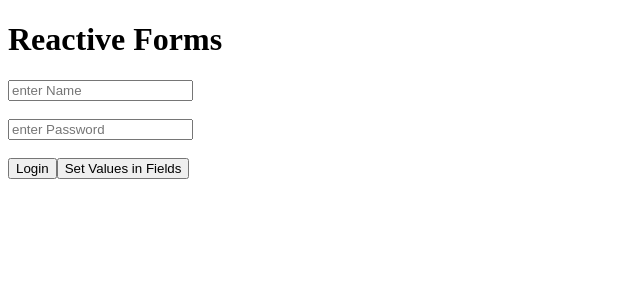
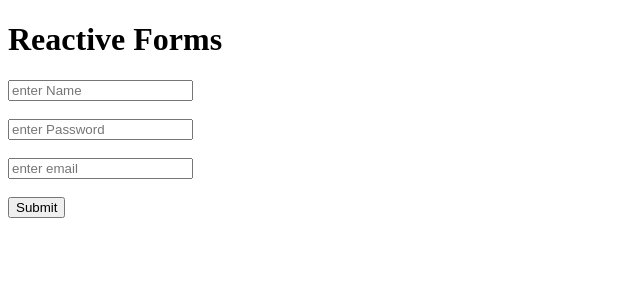
Before and after one commit to leonischu/Angular, an Angular app: page / in a window 1280 px wide. Shown: the top 300 px of the page, without its empty margins (0-640 px from the left). Built offline with nearby package versions, Linux system fonts and the light colour scheme.

Commit message:
Form Grouping

```diff
--- a/src/app/app.html
+++ b/src/app/app.html
@@ -1,12 +1,14 @@
 <h1>Reactive Forms</h1>
 
-<form action="" method="post">
-    <input type="text" placeholder="enter Name"[formControl] = "name" >
+<form [formGroup] = "profileForm" (ngSubmit) = "onSubmit()">
+    <input type="text" placeholder="enter Name" formControlName = "name" >
     <br>
     <br>
-    <input type="text" placeholder="enter Password" [formControl] = "password">
+    <input type="text" placeholder="enter Password" formControlName = "password">
     <br><br>
-    <button type="button" (click)="displayValue()">Login</button>
-    <button type="button" (click)="setValues()">Set Values in Fields</button>
+    <input type="text" placeholder="enter email" formControlName= "email">
+    <br><br>
+    <button  >Submit</button>
+
 
 </form>
--- a/src/app/app.ts
+++ b/src/app/app.ts
@@ -1,5 +1,5 @@
 import { Component, computed, effect, Signal, signal, WritableSignal } from '@angular/core';
-import { FormControl, FormsModule, ReactiveFormsModule } from '@angular/forms';
+import { FormControl, FormGroup, FormsModule, ReactiveFormsModule } from '@angular/forms';
 import { RouterLink, RouterOutlet } from '@angular/router';
 
 
@@ -12,19 +12,14 @@ import { RouterLink, RouterOutlet } from '@angular/router';
 })
 export class App {
 
-  name = new FormControl();
-  password = new FormControl();
+  profileForm =new FormGroup({
+    name: new FormControl(),
+    password: new FormControl(),
+    email: new FormControl(),
 
-  displayValue(){
-    console.log(this.name.value,this.password.value);
-
-  }
-  setValues(){
-
-    this.name.setValue("peter");
-    this.password.setValue('213')
-
-
+  })
+  onSubmit(){
+    console.log(this.profileForm.value);
   }
 
 
```
